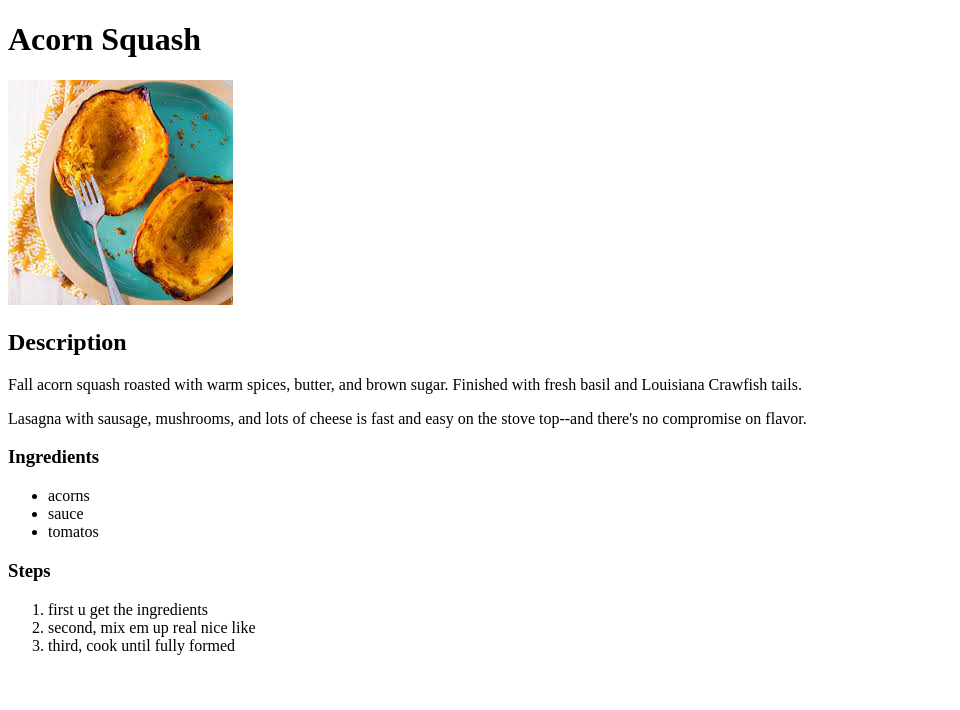
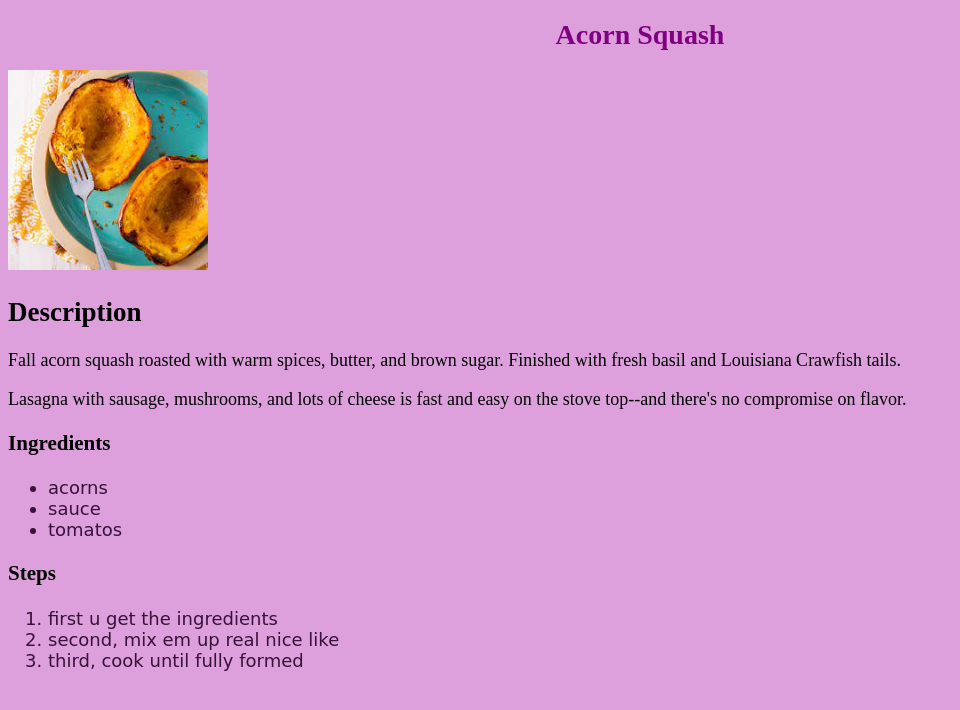
Before and after one commit to 28Tetsuo/odin-recipes, a plain HTML site: page recipes/acorn-squash.html in a window 1280 px wide. Shown: the whole page, without its empty margins (0-960 px from the left). Drawn offline with Linux system fonts and the light colour scheme.

Commit message:
created css file and linked into html files

```diff
--- a/recipes/acorn-squash.html
+++ b/recipes/acorn-squash.html
@@ -5,6 +5,7 @@
     <meta http-equiv="X-UA-Compatible" content="IE=edge">
     <meta name="viewport" content="width=device-width, initial-scale=1.0">
     <title>Squash</title>
+    <link rel="stylesheet" href="../style.css"/>
 </head>
 <body>
     <h1>Acorn Squash</h1>
--- /dev/null
+++ b/style.css
@@ -0,0 +1,26 @@
+*{
+    background-color: plum;
+}
+
+h1{
+    color: purple;
+    text-align: center;
+    font-size: 28px;
+    font-weight: 700;
+
+}
+
+li {
+    color: rgb(56, 18, 56);
+    font-family: cursive;
+    font-size: large;
+}
+
+body{
+    font-size: 18px;
+}
+
+img{
+    width: 200px;
+    height: ;
+}
```
Also changed, not shown: index.html (+1 -0 lines), recipes/lasagna.html (+1 -0 lines), recipes/tacos.html (+1 -0 lines).
